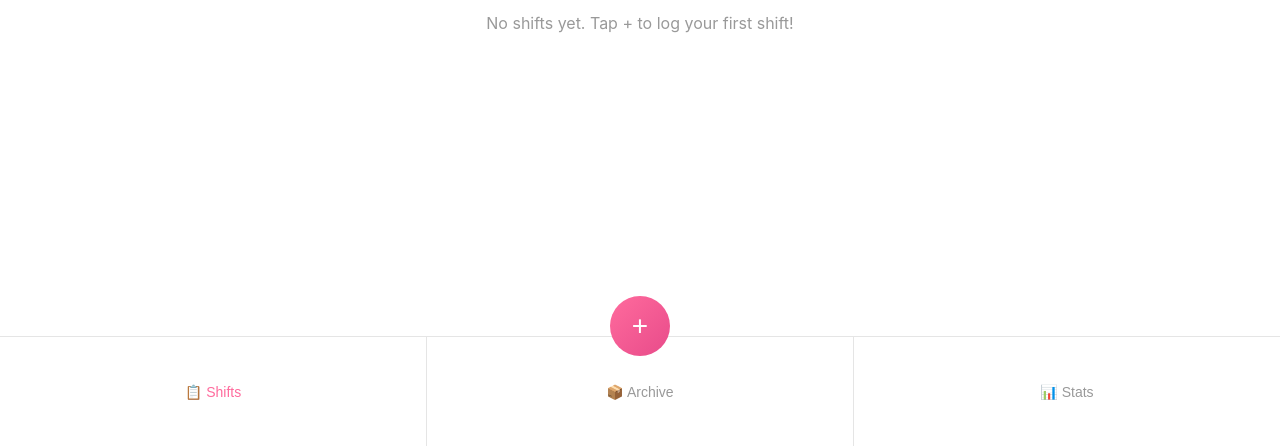
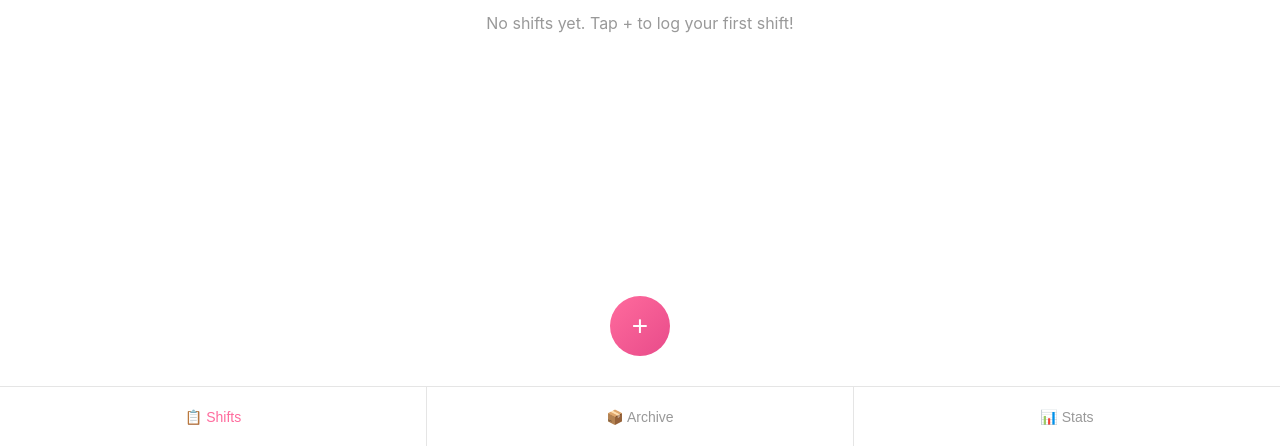
Before and after one commit to Galbay/tips-tracker, a plain HTML site: page index.html in a window 1280 px wide. Shown: the part 354-800 px from the top of the page. Drawn offline with Linux system fonts and the light colour scheme.

Commit message:
Update index.html

```diff
--- a/index.html
+++ b/index.html
@@ -135,7 +135,7 @@
             padding: 16px;
             padding-left: 16px;
             padding-right: 16px;
-            padding-bottom: 140px;
+            padding-bottom: 80px;
             -webkit-overflow-scrolling: touch;
             scroll-behavior: smooth;
         }
@@ -593,7 +593,7 @@
             bottom: 0;
             left: 0;
             right: 0;
-            height: 110px;
+            height: 60px;
             background: var(--card-bg);
             border-top: 1px solid var(--border-color);
             display: flex;
```
